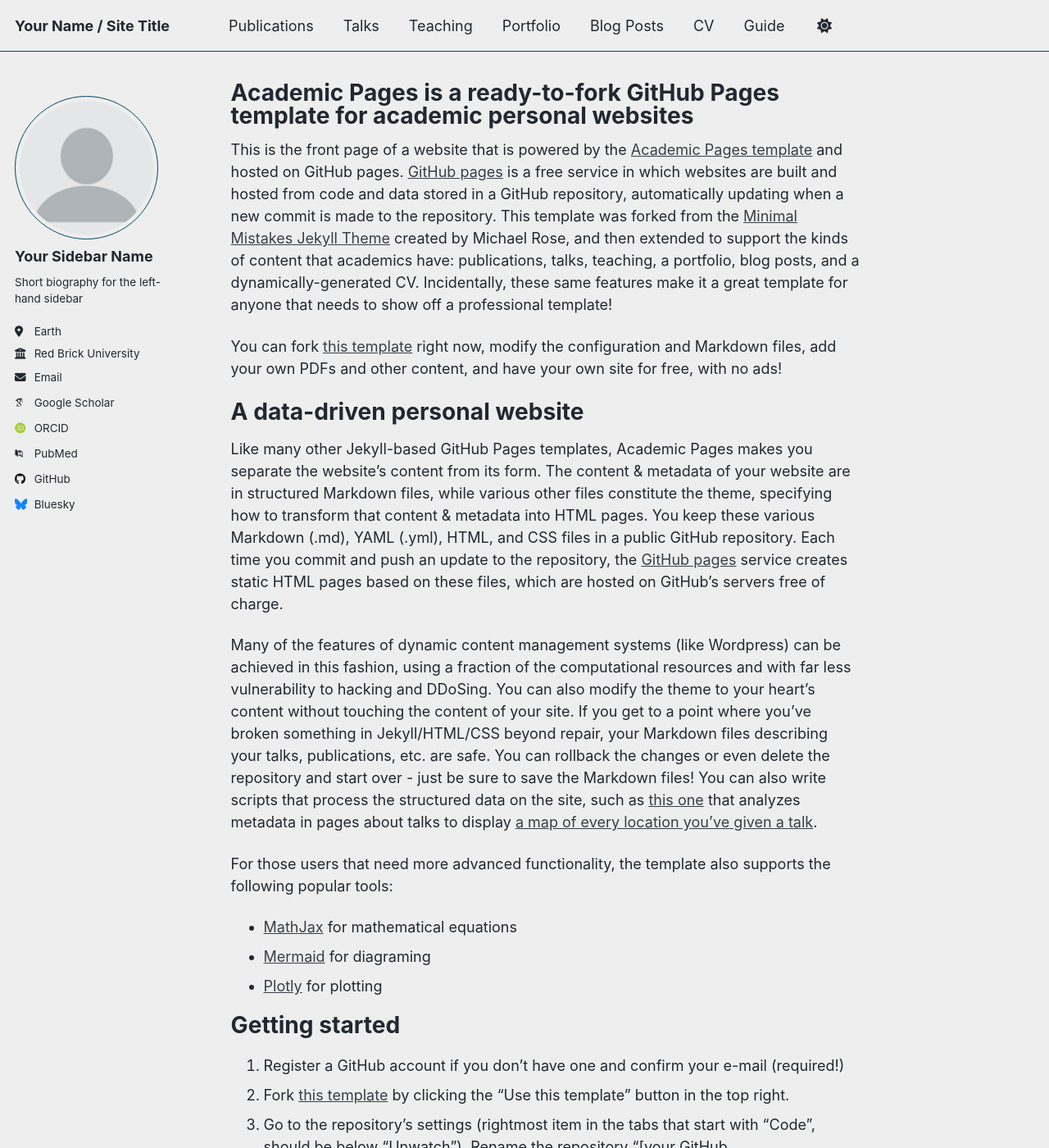
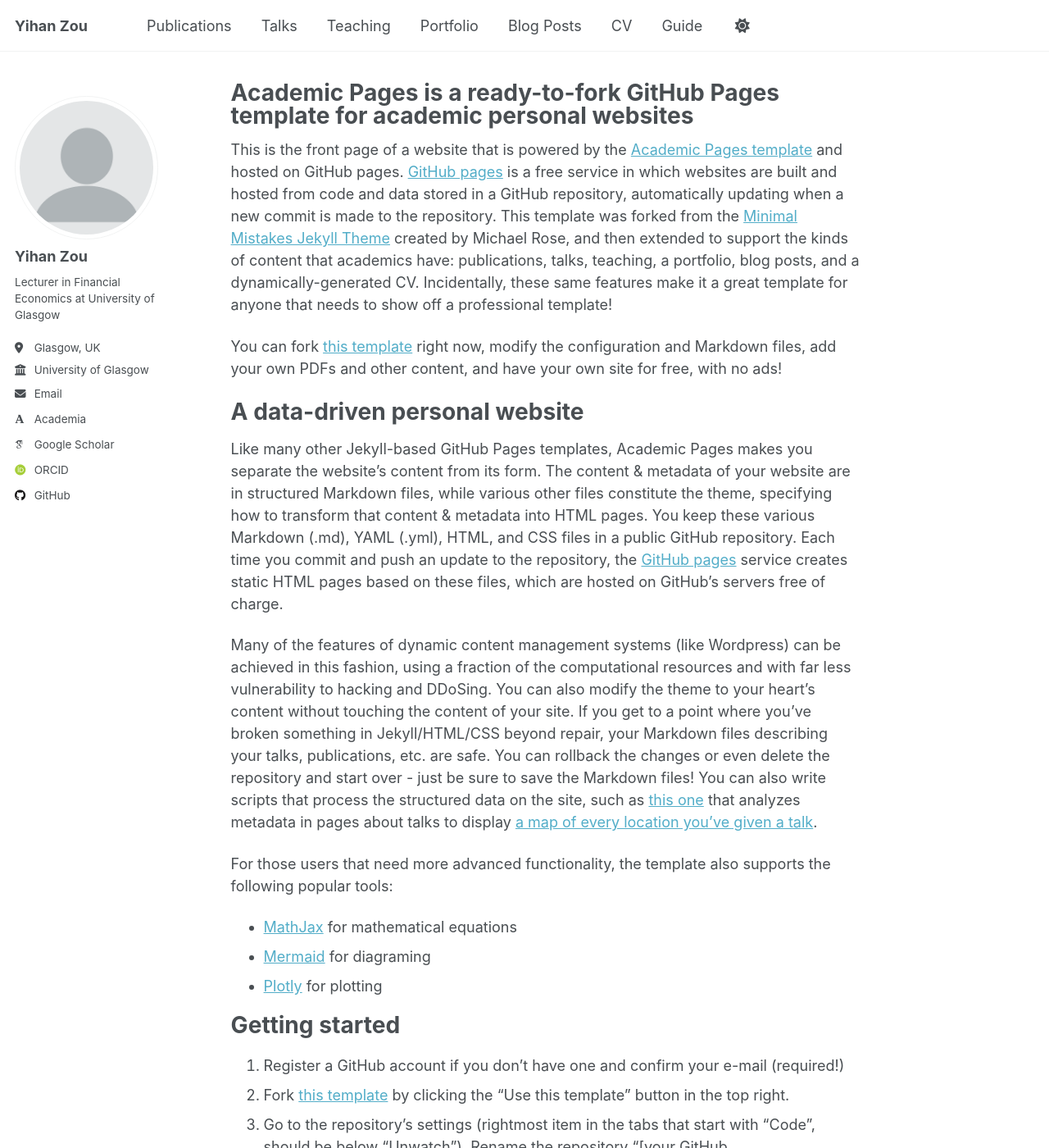
Before and after one commit to yihanZzz/yihanZzz.github.io, a Jekyll site: the page built from _pages/about.md, in a window 1280 px wide and 1400 px high. Shown: the whole window at 82% size. Built offline with Jekyll 4.4.1, drawn with Linux system fonts in a browser that asks for light colours; some web fonts are replaced; a script that is not in the unit is left out.

Commit message:
Update _config.yml

```diff
--- a/_config.yml
+++ b/_config.yml
@@ -8,15 +8,15 @@
 
 # Basic Site Settings
 locale                   : "en-US"
-site_theme               : "air" # Currently available options are "default", "air"
-title                    : "Your Name / Site Title"
+site_theme               : "default" # Currently available options are "default", "air"
+title                    : "Yihan Zou"
 title_separator          : "-"
 name                     : &name "Your Name"
-description              : &description "Your Name's academic portfolio"   # Update this with a general description of your site, this is the default if not overridden by a page
-url                      : https://academicpages.github.io # The base hostname & protocol for your site e.g. "https://[your GitHub username].github.io",
+description              : &description "Lecturer in Financial Economics at University of Glasgow"   # Update this with a general description of your site, this is the default if not overridden by a page
+url                      : https://yihanZzz.github.io # The base hostname & protocol for your site e.g. "https://[your GitHub username].github.io",
                                                            # or if you already have some other page hosted on Github then use "https://[your GitHub username].github.io/[Your Repo Name]"
 baseurl                  : "" # the subpath of your site, e.g. "/blog"
-repository               : "academicpages/academicpages.github.io"
+repository               : "yihanZzz.github.io"
 
 # Site Author - The following control what appear as part of the author content on the side bar.
 #               If a field is blank the icon and link will not appear, otherwise it will be shown.
@@ -24,23 +24,23 @@ repository               : "academicpages/academicpages.github.io"
 author:
   # Biographic information
   avatar           : "profile.png"
-  name             : "Your Sidebar Name"
+  name             : "Yihan Zou"
   pronouns         : # example: "she/her"
-  bio              : "Short biography for the left-hand sidebar"
-  location         : "Earth"
-  employer         : "Red Brick University"
+  bio              : "Lecturer in Financial Economics at University of Glasgow"
+  location         : "Glasgow, UK"
+  employer         : "University of Glasgow"
   uri              : # URL
-  email            : "none@example.org"
+  email            : "yihan.zou@glasgow.ac.uk"
 
   # Academic websites
-  academia         : # URL
+  academia         : "https://www.gla.ac.uk/schools/business/staff/yihanzou/" # URL
   arxiv            : # URL - Update with the correct link to your profile
-  googlescholar    : "https://scholar.google.com/citations?user=PS_CX0AAAAAJ"
+  googlescholar    : "https://scholar.google.com/citations?user=j7COu-MAAAAJ&hl=en"
   inspire-hep      : # URL
   impactstory      : # URL
-  orcid            : "http://orcid.org/yourorcidurl"
+  orcid            : "https://orcid.org/0000-0002-3463-6774"
   semantic         : # URL
-  pubmed           : "https://www.ncbi.nlm.nih.gov/pubmed/?term=john+snow"
+  pubmed           : # "https://www.ncbi.nlm.nih.gov/pubmed/?term=john+snow"
   researchgate     : # URL
   scopus           : # URL
 
@@ -48,13 +48,13 @@ author:
   bitbucket        : # Username - Update with your username on the site
   codepen          : # Username
   dribbble         : # Username
-  github           : "academicpages"
+  github           : "yihanZzz"
   kaggle           : # Username
   stackoverflow    : # User number or user number and name (i.e., use "1" or "1/jeff-atwood")
 
   # Social media
   artstation       : # Username
-  bluesky          : "bsky.app" # Replace this with you Bluesky username
+  bluesky          : # "bsky.app" # Replace this with you Bluesky username
   facebook         : # Username
   flickr           : # Username
   foursquare       : # Username
```
